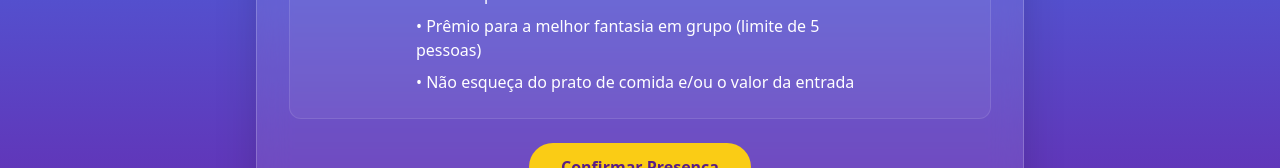
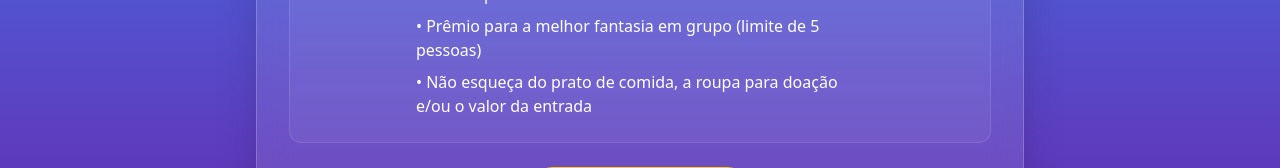
Before and after one commit to duduszchaida/carnacasfa, a React (Vite) app: page / in a window 1280 px wide. Shown: the part 1000-1168 px from the top of the page. Built offline with nearby package versions, Linux system fonts and the light colour scheme.

Commit message:
correcoes

```diff
--- a/src/App.tsx
+++ b/src/App.tsx
@@ -67,7 +67,7 @@ function Home() {
                   <li>• Venha fantasiado como seu personagem favorito</li>
                   <li>• Prêmio para a melhor fantasia Individual</li>
                   <li>• Prêmio para a melhor fantasia em grupo (limite de 5 pessoas)</li>
-                  <li>• Não esqueça do prato de comida e/ou o valor da entrada </li>
+                  <li>• Não esqueça do prato de comida, a roupa para doação e/ou o valor da entrada </li>
                 </ul>
               </div>
             </div>
```
